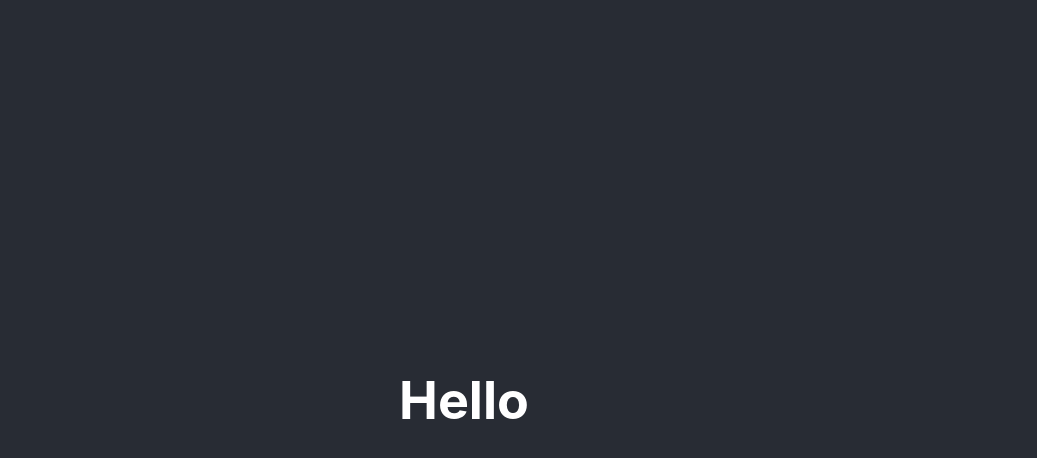
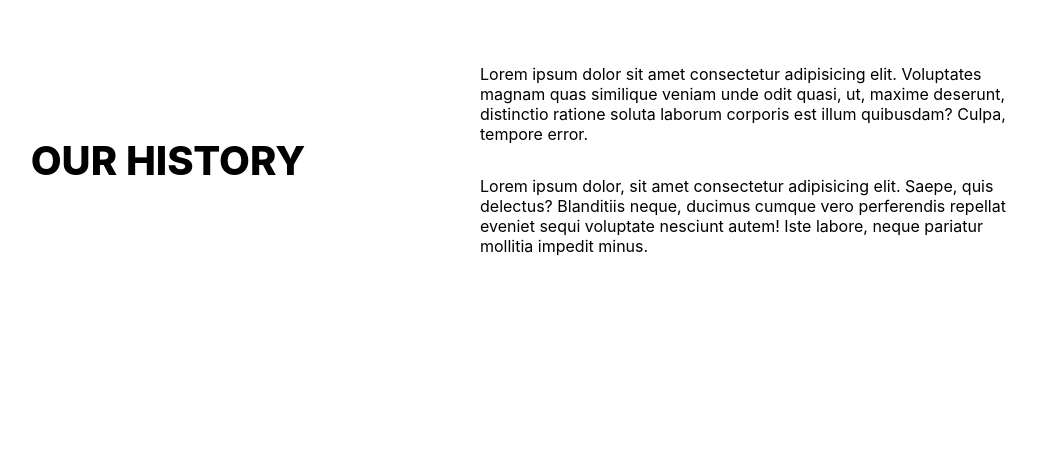
Before and after one commit to gunasai/Restaurant, a React (Create React App) app: page / in a window 1280 px wide. Shown: the top 458 px of the page, without its empty margins (176-1213 px from the left). Built offline with nearby package versions, Linux system fonts and the light colour scheme.

Commit message:
styled components

```diff
--- a/package.json
+++ b/package.json
@@ -6,6 +6,7 @@
     "@material-ui/core": "^4.6.0",
     "react": "^16.11.0",
     "react-dom": "^16.11.0",
+    "react-fontawesome": "^1.7.1",
     "react-scripts": "3.2.0",
     "styled-components": "^4.4.1"
   },
--- a/src/App.js
+++ b/src/App.js
@@ -1,13 +1,12 @@
-import React from "react";
+import React, { Fragment } from "react";
 import "./App.css";
+import HomeContainer from "./Home/index";
 
 function App() {
   return (
-    <div className="App">
-      <header className="App-header">
-        <h1>Hello</h1>
-      </header>
-    </div>
+    <Fragment>
+      <HomeContainer />
+    </Fragment>
   );
 }
 
--- /dev/null
+++ b/src/Home/Home.js
@@ -0,0 +1,38 @@
+import React, { Component } from "react";
+import styled from "styled-components";
+
+const Container = styled.div`
+  display: grid;
+  grid-template-columns: 1fr 1fr;
+  grid-gap: 2rem;
+  justify-items: center;
+  align-items: center;
+  padding: 4rem;
+`;
+
+const Body = styled.div`
+  display: grid;
+  grid-gap: 2rem;
+`;
+
+const Header = styled.h1`
+  font-weight: 800;
+  font-size: 2.5rem;
+`;
+
+export default class Home extends Component {
+  render() {
+    const { header, paragraphOne, paragraphTwo } = this.props.data[0];
+    return (
+      <Container data-test="Home">
+        <div>
+          <Header>{header && header}</Header>
+        </div>
+        <Body>
+          <div>{paragraphOne && paragraphOne}</div>
+          <div>{paragraphTwo && paragraphTwo}</div>
+        </Body>
+      </Container>
+    );
+  }
+}
--- /dev/null
+++ b/src/Home/HomeContainer.js
@@ -0,0 +1,9 @@
+import React, { Component } from "react";
+import Home from "./Home";
+import data from "./data";
+
+export default class HomeContainer extends Component {
+  render() {
+    return <Home data={data} />;
+  }
+}
--- /dev/null
+++ b/src/Home/data.js
@@ -0,0 +1,11 @@
+const data = [
+  {
+    header: "OUR HISTORY",
+    paragraphOne:
+      "Lorem ipsum dolor sit amet consectetur adipisicing elit. Voluptates magnam quas similique veniam unde odit quasi, ut, maxime deserunt, distinctio ratione soluta laborum corporis est illum quibusdam? Culpa, tempore error.",
+    paragraphTwo:
+      "Lorem ipsum dolor, sit amet consectetur adipisicing elit. Saepe, quis delectus? Blanditiis neque, ducimus cumque vero perferendis repellat eveniet sequi voluptate nesciunt autem! Iste labore, neque pariatur mollitia impedit minus."
+  }
+];
+
+export default data;
--- /dev/null
+++ b/src/Home/index.js
@@ -0,0 +1,3 @@
+import HomeContainer from "./HomeContainer";
+
+export default HomeContainer;
```
Also changed, not shown: 1 other file (tests, documents, lock files or other folders).
